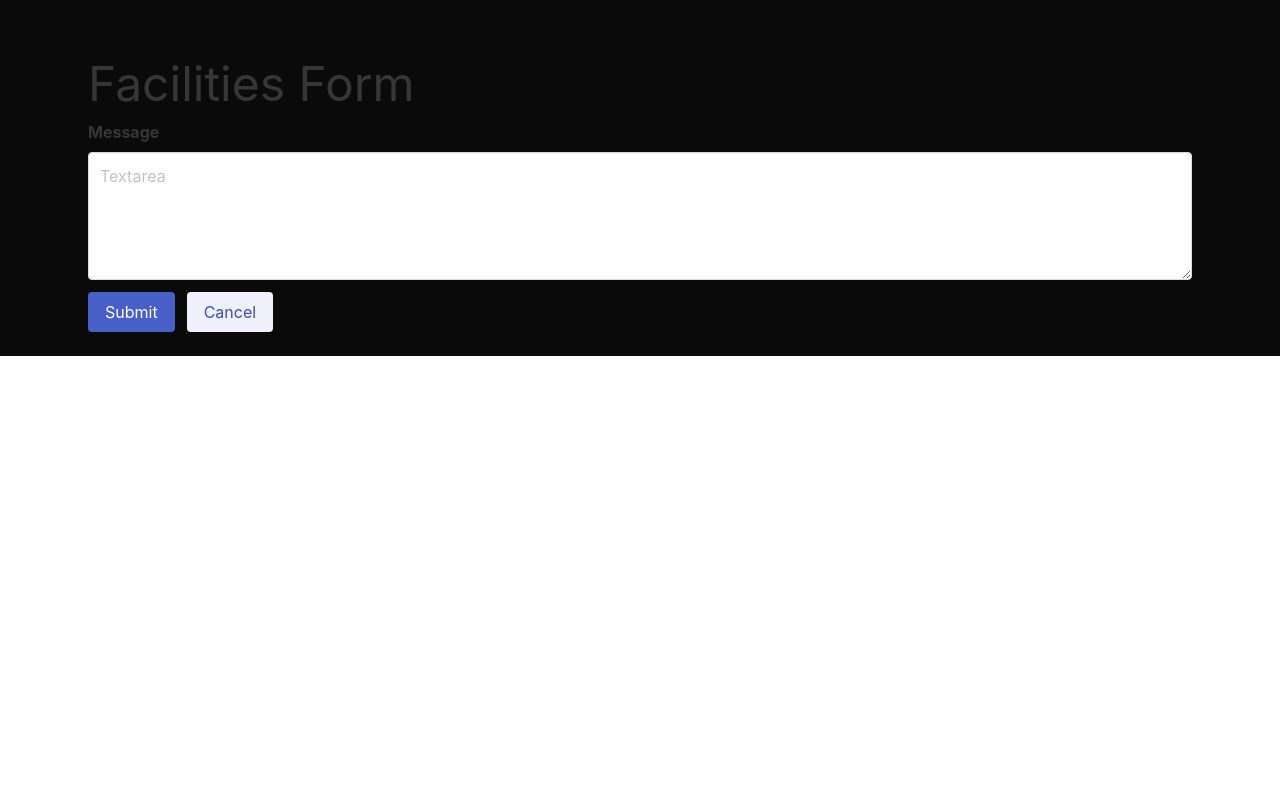
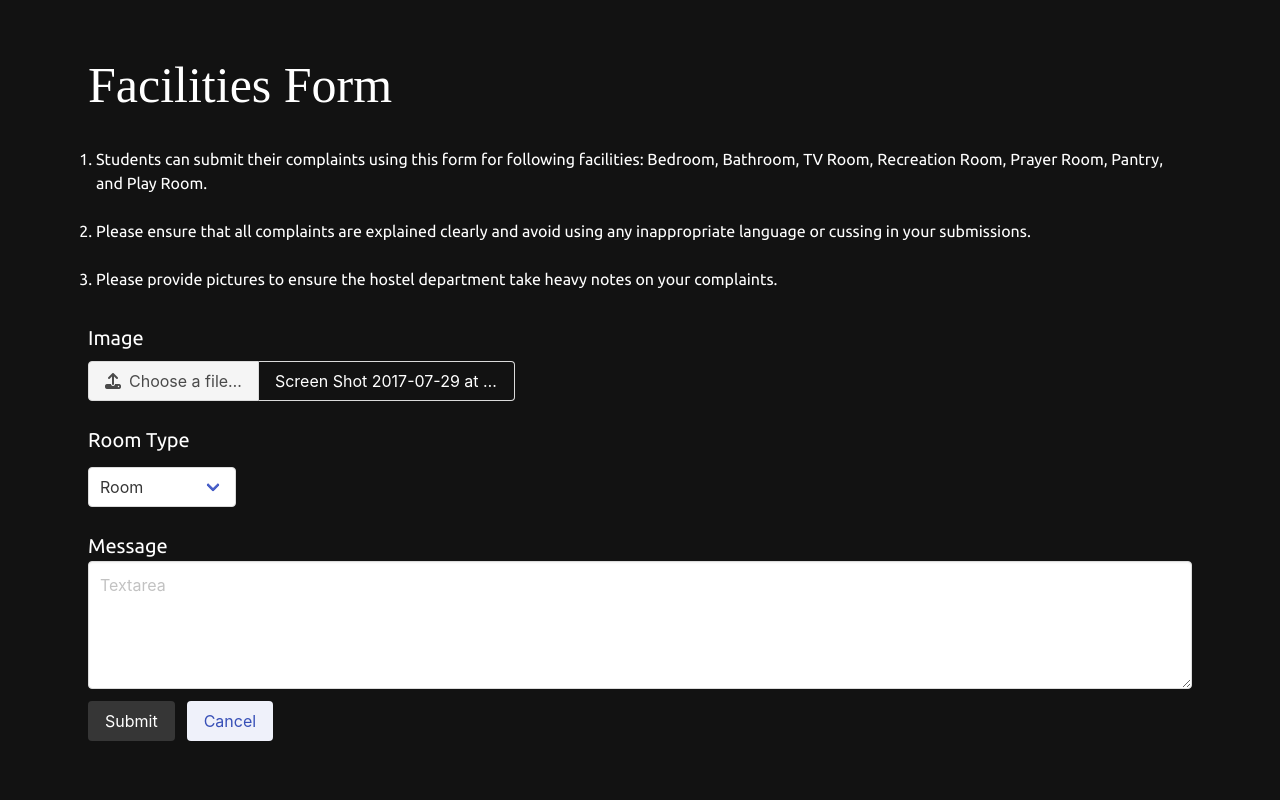
Before and after one commit to nidqija/hostel-complaints-website, a Flask app: page /facilitiesform in a window 1280 px wide. Shown: the part 86-886 px from the top of the page. Before the commit the page ends 442 px from the top, so only its background shows below. Run offline with Flask 3, Linux system fonts and the light colour scheme; some libraries are stand-ins or nearby versions.

Commit message:
added image , room type and message on facilitiesform.html

```diff
--- a/application/templates/facilitiesform.html
+++ b/application/templates/facilitiesform.html
@@ -41,20 +41,56 @@
     </nav>
 
 
-    <div class="facilitiesformbackground has-background-black">
+    <div class="facilitiesformbackground has-background-black-bis" style="height: 50rem;">
     <div class="container p-5">
                <div class="field">
-            <form method="POST" action="/submit">
-                <h1 class="is-size-1 mt-5 has-text-dark">Facilities Form</h1>
-                <div class="field">
-                    <label class="label">Message</label>
+            <form method="POST" action="">
+                <h1 class="mt-5 mb-2 has-text-white" style="font-family: 'Kaisei Tokumin';font-size: 50px;">Facilities Form</h1>
+
+                <div>
+                     <ol type="1" class="p-2">
+                        <li class="mb-5 mt-2 has-text-white" style="font-family :'Ubuntu">Students can submit their complaints using this form for following facilities: Bedroom, Bathroom, TV Room, Recreation Room, Prayer Room, Pantry, and Play Room. </li>
+                        <li class="mb-5 mt-2 has-text-white" style="font-family :'Ubuntu">Please ensure that all complaints are explained clearly and avoid using any inappropriate language or cussing in your submissions.</li>
+                        <li class="mb-5 mt-2 has-text-white" style="font-family :'Ubuntu">Please provide pictures to ensure the hostel department take heavy notes on your complaints.</li>
+                     </ol>
+                </div>
+
+
+                <div class="file has-name mb-5">
+    <div class="container">
+        <h1 class="has-text-white mb-2" style="font-family: 'Ubuntu' ; font-size:20px">Image</h1>
+  <label class="file-label">
+    <input class="file-input" type="file" name="resume" />
+    <span class="file-cta">
+      <span class="file-icon">
+        <i class="fas fa-upload"></i>
+      </span>
+      <span class="file-label"> Choose a file… </span>
+    </span>
+    <span class="file-name has-text-white"> Screen Shot 2017-07-29 at 15.54.25.png </span>
+  </label>
+  </div>
+</div>
+
+<div>
+    <h1 class="has-text-white mb-3 mt-5" style="font-family: 'Ubuntu' ; font-size:20px">Room Type</h1>
+    <div class="select mb-5">
+  <select>
+    <option>Room</option>
+    <option>With options</option>
+  </select>
+</div>
+</div>
+
+                               <div class="field">
+                    <label class="has-text-white mb-2" style="font-family: 'Ubuntu' ; font-size:20px">Message</label>
                     <div class="control">
                         <textarea class="textarea" placeholder="Textarea" name="message" required></textarea>
                     </div>
                 </div>
                 <div class="field is-grouped">
                     <div class="control">
-                        <button class="button is-link" name="submit" type="submit">Submit</button>
+                        <button class="button is-dark" name="submit" type="submit">Submit</button>
                     </div>
                     <div class="control">
                         <button class="button is-link is-light" type="reset">Cancel</button>
```
